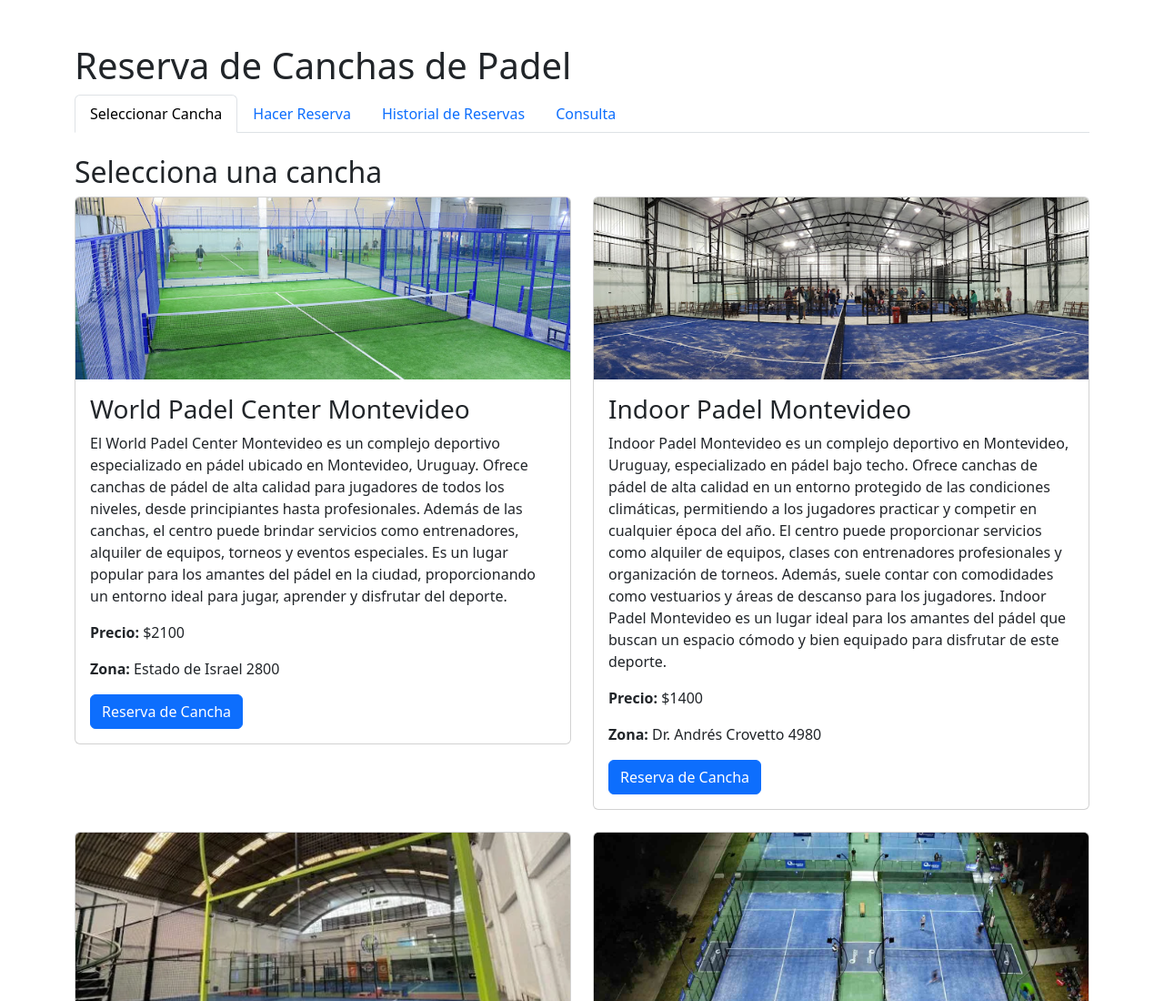
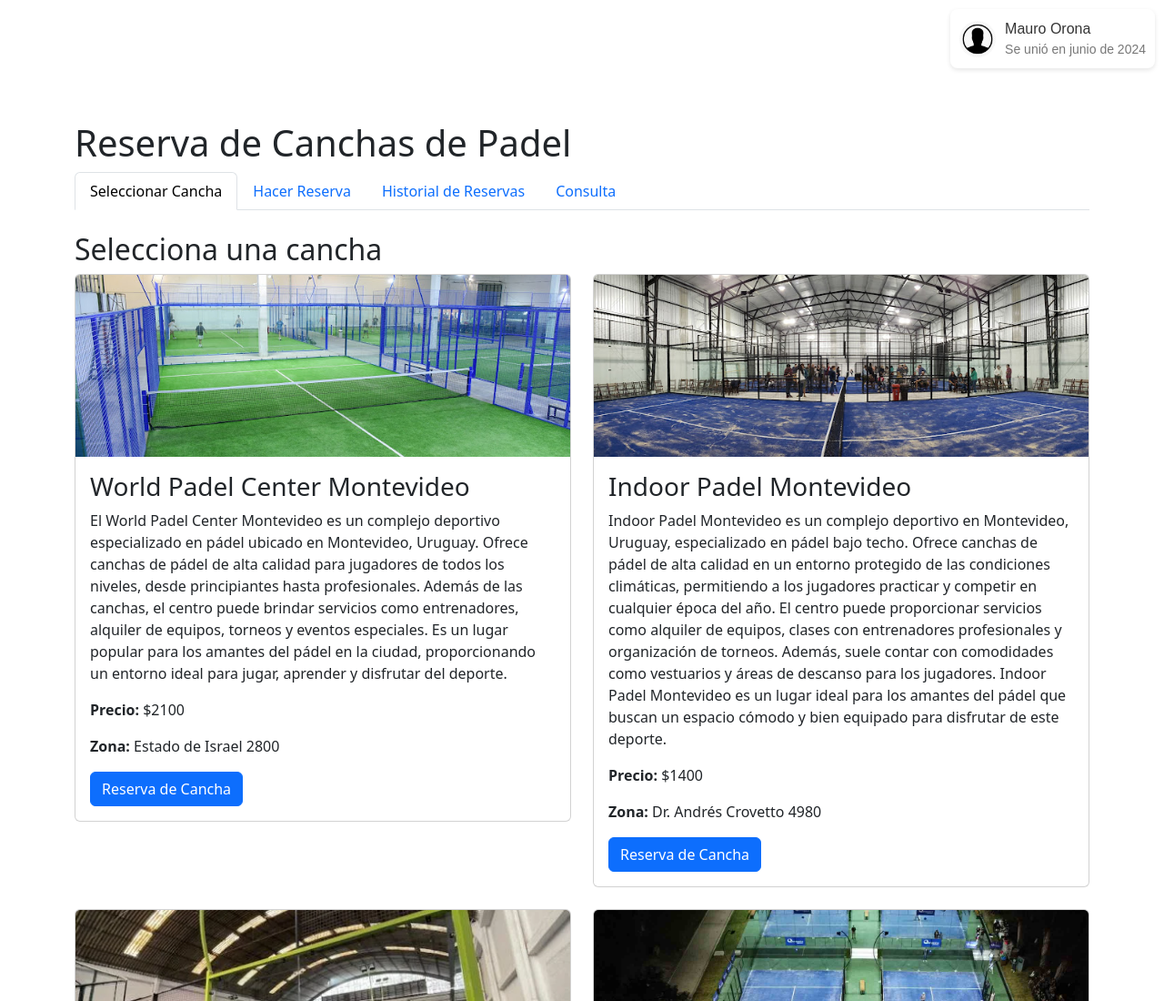
Before and after one commit to JuanCortabarria/Cortabarria-Kalichman-Orona, a plain HTML site: page src/interface/index.html in a window 1280 px wide. Shown: the top 1100 px of the page at 91% size. Drawn offline with nearby package versions, Linux system fonts and the light colour scheme.

Commit message:
icono perosna

```diff
--- a/src/interface/index.html
+++ b/src/interface/index.html
@@ -7,9 +7,22 @@
     <title>Reserva de Canchas de Padel</title>
     <link href="https://cdn.jsdelivr.net/npm/bootstrap@5.3.0/dist/css/bootstrap.min.css" rel="stylesheet">
     <link rel="stylesheet" href="style.css">
+
 </head>
 
 <body>
+
+
+    <div class="container2">
+        <div class="user-info">
+            <img class="avatar" src="imagnes/sticker-png-person-icon-avatar-user-profile-icon-design-blog-face-silhouette-head.png" alt="">
+            <div class="details">
+                <div>Mauro Orona</div>
+                <div class="joined-date">Se unió en junio de 2024</div>
+            </div>
+        </div>
+    </div>
+
     <div class="container mt-5">
         <h1>Reserva de Canchas de Padel</h1>
         <!-- Navegación -->
--- a/src/interface/main.js
+++ b/src/interface/main.js
@@ -10,6 +10,7 @@
     // Actualizar el valor del campo de selección de cancha en el formulario de reserva
     const canchaSelect = document.getElementById("cancha");
     canchaSelect.value = nombreCancha;
+
 }
 
 document.addEventListener("DOMContentLoaded", function () {
@@ -96,4 +97,5 @@
         const myModal = new bootstrap.Modal(document.getElementById("myModal"));
         myModal.show();
     }
+
 });
--- a/src/interface/style.css
+++ b/src/interface/style.css
@@ -5,3 +5,59 @@
     object-fit: cover;
     border-radius: 10px 10px 0 0;
 }
+
+/* Resetting default margin and padding */
+* {
+    margin: 0;
+    padding: 0;
+    box-sizing: border-box;
+}
+
+/* Container for positioning */
+.container2 {
+    display: flex;
+    justify-content: flex-end; /* Aligns the content to the right */
+    align-items: flex-start;   /* Aligns the content to the top */
+             /* Full viewport height */
+    padding: 10px;             /* Optional padding */
+    position: relative;
+}
+
+/* User info styling */
+.user-info {
+    display: flex;
+    align-items: center;
+    gap: 10px;
+    background-color: white;  /* Background color */
+    border-radius: 8px;       /* Rounded corners */
+    padding: 10px;            /* Padding around content */
+    box-shadow: 0 2px 5px rgba(0, 0, 0, 0.1); /* Optional shadow */
+}
+
+/* Avatar styling */
+.avatar {
+    width: 40px;
+    height: 40px;
+    border-radius: 50%;
+}
+
+/* Details styling */
+.details {
+    font-family: 'Arial', sans-serif;
+    color: #333;             /* Text color */
+}
+
+/* Dark theme text */
+.details .joined-date {
+    font-size: 0.875rem;     /* Text size for date */
+    color: #777;             /* Color for date */
+}
+
+/* Optional dark mode styles */
+body.dark .details {
+    color: #fff;
+}
+
+body.dark .details .joined-date {
+    color: #bbb;
+}
```
Also changed, not shown: src/interface/imagnes/sticker-png-person-icon-avatar-user-profile-icon-design-blog-face-silhouette-head.png (added).
